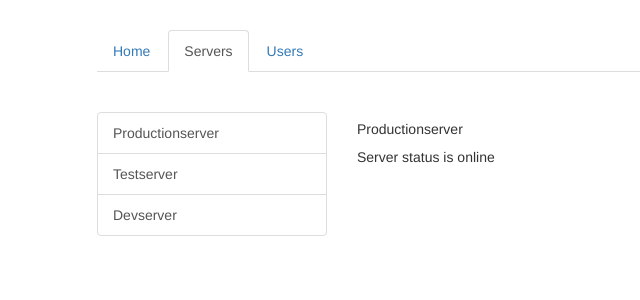
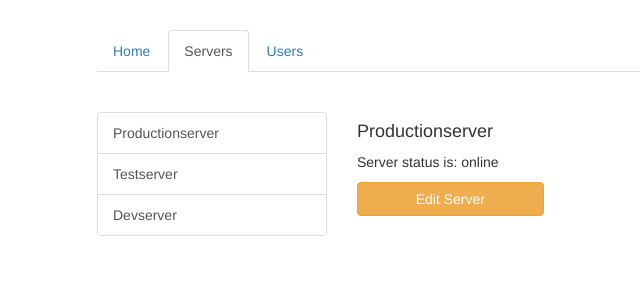
Before and after one commit to du-almeidalima/angular-course, an Angular app: page /servers/1 in a window 1280 px wide. Shown: the top 300 px of the page, without its empty margins (168-808 px from the left). Built offline with nearby package versions, Linux system fonts and the light colour scheme.

Commit message:
Section 11: Using Query Parameters - Practice

```diff
--- a/src/app/servers/edit-server/edit-server.component.html
+++ b/src/app/servers/edit-server/edit-server.component.html
@@ -1,3 +1,6 @@
+<div *ngIf="!allowEdit"><h4>This server cannot be edited!</h4></div>
+
+<div *ngIf="allowEdit">
   <div class="form-group">
     <label for="name">Server Name</label>
     <input
@@ -19,3 +22,5 @@
   <button
     class="btn btn-primary"
     (click)="onUpdateServer()">Update Server</button>
+
+</div>
--- a/src/app/servers/edit-server/edit-server.component.ts
+++ b/src/app/servers/edit-server/edit-server.component.ts
@@ -9,29 +9,37 @@ import {ActivatedRoute, Params} from '@angular/router';
   styleUrls: ['./edit-server.component.css']
 })
 export class EditServerComponent implements OnInit {
-  server: {id: number, name: string, status: string};
-  serverName = '';
-  serverStatus = '';
+  private server: {id: number, name: string, status: string};
+  private allowEdit: boolean;
+  private serverName = '';
+  private serverStatus = '';
 
   constructor(private serversService: ServersService, private route: ActivatedRoute) { }
 
   ngOnInit() {
-    console.log(this.route.queryParams);
-    console.log(this.route.fragment);
+    // console.log(this.route.queryParams);
+    // console.log(this.route.fragment);
+    //
+    // this.route.queryParams.subscribe(
+    //   (queryParams: Params) => {
+    //     console.log(queryParams);
+    //   }
+    // );
+    //
+    // this.route.fragment.subscribe(
+    //   (fragment: string) => {
+    //     console.log(fragment);
+    //   }
+    // );
 
-    this.route.queryParams.subscribe(
-      (queryParams: Params) => {
-        console.log(queryParams);
-      }
-    );
+    // Getting value from Route URL
+    const serverId = + this.route.snapshot.params['id'];
+    this.route.queryParams
+      .subscribe((queryP: Params) => {
+        this.allowEdit = queryP.allowEdit === '1';
+    });
 
-    this.route.fragment.subscribe(
-      (fragment: string) => {
-        console.log(fragment);
-      }
-    );
-
-    this.server = this.serversService.getServer(1);
+    this.server = this.serversService.getServer(serverId);
     this.serverName = this.server.name;
     this.serverStatus = this.server.status;
   }
@@ -48,3 +56,9 @@ export class EditServerComponent implements OnInit {
  * - For component initialization: this.route.snapshot.queryParams / .fragment
  * - For changes in the same component using the observable, like demonstrated above with "queryParams" and "fragment"
  */
+
+/**
+ * Using Query Parameters - Practice
+ *
+ * Here we're getting the "allowEdit" on query params and setting if the user can click or not on the update button
+ */
--- a/src/app/servers/server/server.component.html
+++ b/src/app/servers/server/server.component.html
@@ -1,2 +1,7 @@
-<h5>{{ server.name }}</h5>
-<p>Server status is {{ server.status }}</p>
+<div class="row">
+  <div class="col-sm-10">
+    <h4>{{ server.name }}</h4>
+    <p>Server status is: {{ server.status }}</p>
+    <button class="btn btn-warning btn-block" (click)="onEditNavigate()">Edit Server</button>
+  </div>
+</div>
--- a/src/app/servers/server/server.component.ts
+++ b/src/app/servers/server/server.component.ts
@@ -1,7 +1,7 @@
 import { Component, OnInit } from '@angular/core';
 
 import { ServersService } from '../servers.service';
-import {ActivatedRoute, Params} from '@angular/router';
+import {ActivatedRoute, Params, Router} from '@angular/router';
 
 @Component({
   selector: 'app-server',
@@ -11,7 +11,7 @@ import {ActivatedRoute, Params} from '@angular/router';
 export class ServerComponent implements OnInit {
   server: {id: number, name: string, status: string};
 
-  constructor(private serversService: ServersService, private route: ActivatedRoute) { }
+  constructor(private serversService: ServersService, private route: ActivatedRoute, private router: Router) { }
 
   ngOnInit() {
     // Remember, when getting something from the url it will always be a string
@@ -24,4 +24,15 @@ export class ServerComponent implements OnInit {
     });
   }
 
+  public onEditNavigate() {
+    this.router.navigate(
+      ['edit'],
+      {relativeTo: this.route});
+  }
 }
+
+/**
+ * In our use case, we have a query parameter on the ulr when this component is loaded, once we click on "Edit Server" and
+ * navigate to the EditServerComponent we loose those query parameters!
+ *
+ */
--- a/src/app/servers/servers.component.html
+++ b/src/app/servers/servers.component.html
@@ -3,7 +3,7 @@
     <div class="list-group">
       <a
         [routerLink]="['/servers', server.id]"
-        [queryParams]="{allowEdit: 1}"
+        [queryParams]="{allowEdit: server.allowEdit}"
         [fragment]="'loading'"
         class="list-group-item"
         *ngFor="let server of servers">
--- a/src/app/servers/servers.component.ts
+++ b/src/app/servers/servers.component.ts
@@ -8,7 +8,7 @@ import {ActivatedRoute, Router} from '@angular/router';
   styleUrls: ['./servers.component.css']
 })
 export class ServersComponent implements OnInit {
-  private servers: {id: number, name: string, status: string}[] = [];
+  private servers: {id: number, name: string, status: string, allowEdit: string}[] = [];
 
   constructor(private serversService: ServersService, private router: Router, private route: ActivatedRoute) { }
 
--- a/src/app/servers/servers.service.ts
+++ b/src/app/servers/servers.service.ts
@@ -3,17 +3,20 @@ export class ServersService {
     {
       id: 1,
       name: 'Productionserver',
-      status: 'online'
+      status: 'online',
+      allowEdit: '0'
     },
     {
       id: 2,
       name: 'Testserver',
-      status: 'offline'
+      status: 'offline',
+      allowEdit: '1'
     },
     {
       id: 3,
       name: 'Devserver',
-      status: 'offline'
+      status: 'offline',
+      allowEdit: '1'
     }
   ];
 
```
Lines whose indentation alone changed are shown as unchanged.
